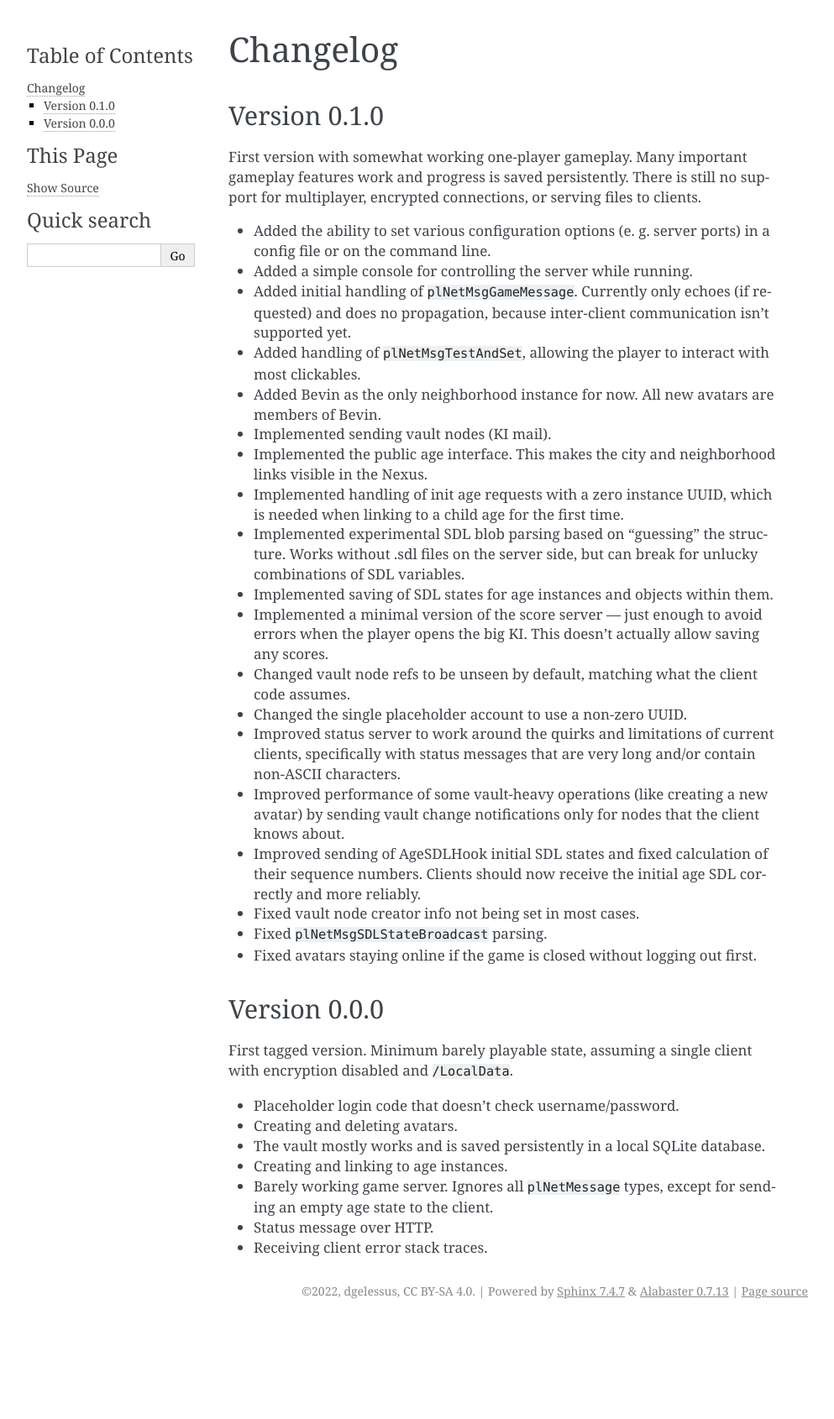
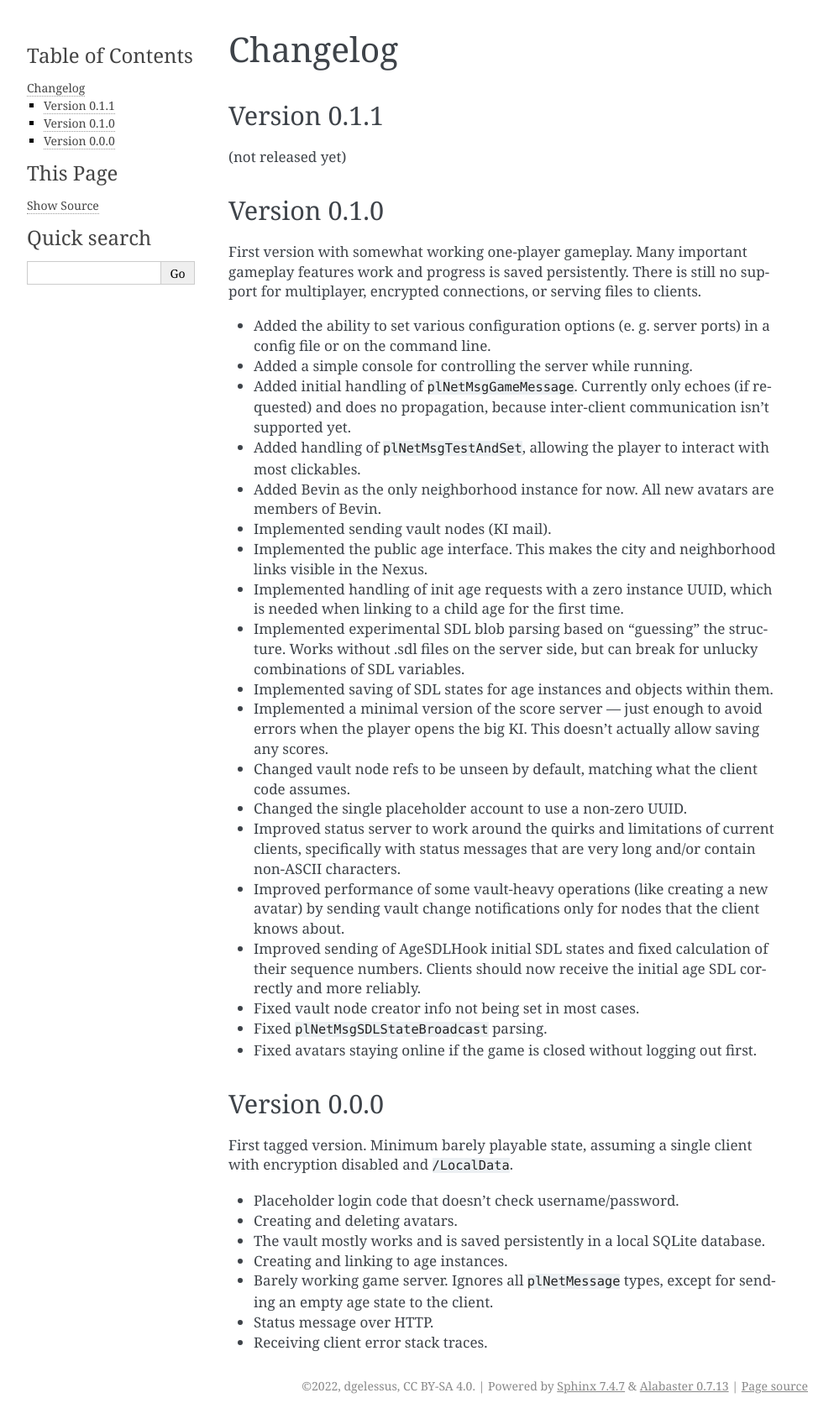
Before and after one commit to dgelessus/NAGUS, a Sphinx documentation site: the page built from docs/nagus/changelog.rst, in a window 1280 px wide. Shown: the whole page at 84% size, without its empty margins (148-1141 px from the left). Built offline with Sphinx 7.4.7, drawn with Linux system fonts in a browser that asks for light colours; before the commit the page ends 1577 px from its top, so only the background shows below that.

Commit message:
Bump version number to 0.1.1.dev

```diff
--- a/docs/nagus/changelog.rst
+++ b/docs/nagus/changelog.rst
@@ -1,5 +1,10 @@
 Changelog
 =========
+
+Version 0.1.1
+-------------
+
+(not released yet)
 
 Version 0.1.0
 -------------
--- a/src/nagus/__init__.py
+++ b/src/nagus/__init__.py
@@ -21,4 +21,4 @@ See the submodules and the docs directory for documentation.
 """
 
 
-__version__ = "0.1.0"
+__version__ = "0.1.1.dev"
```
